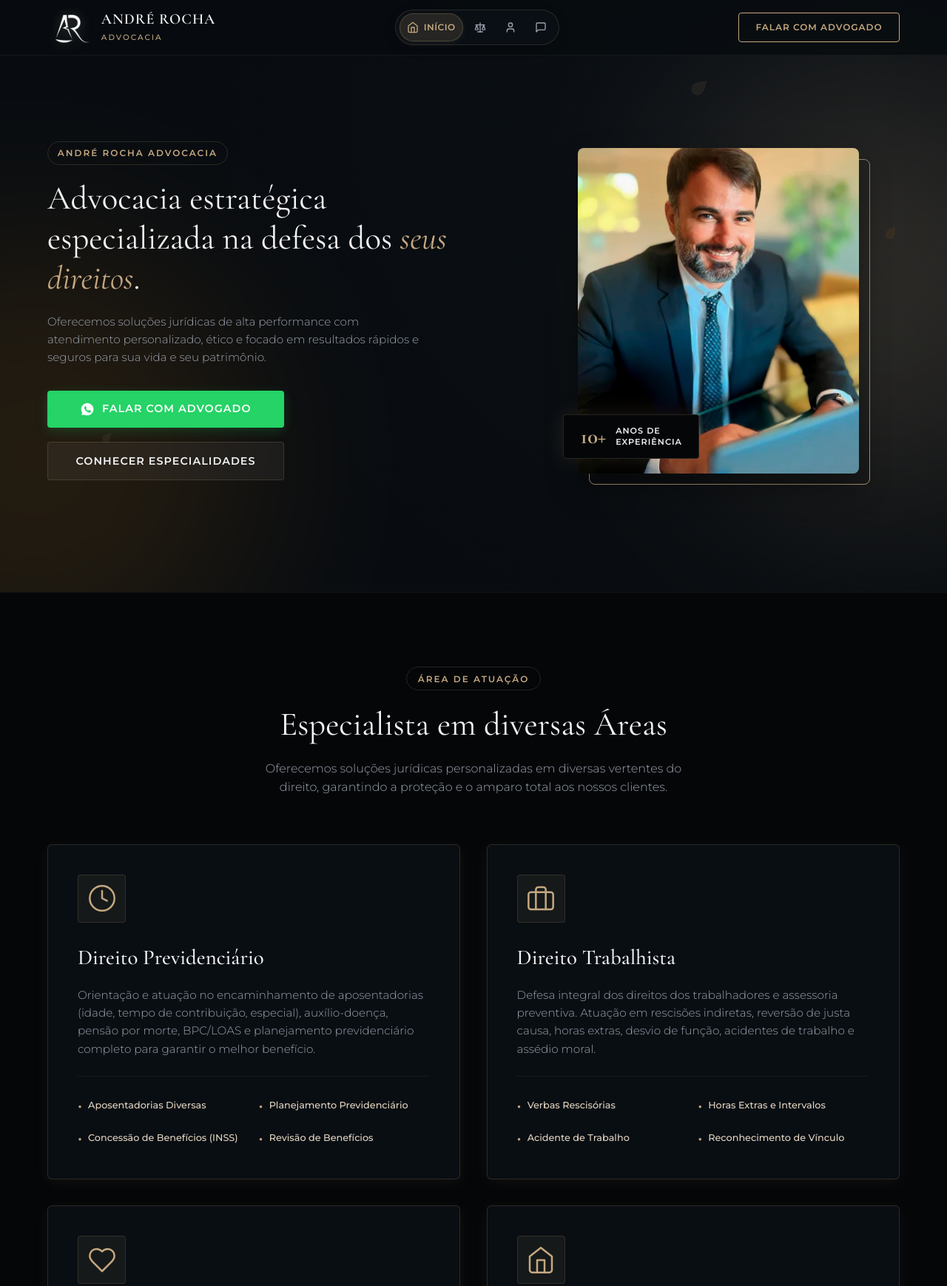
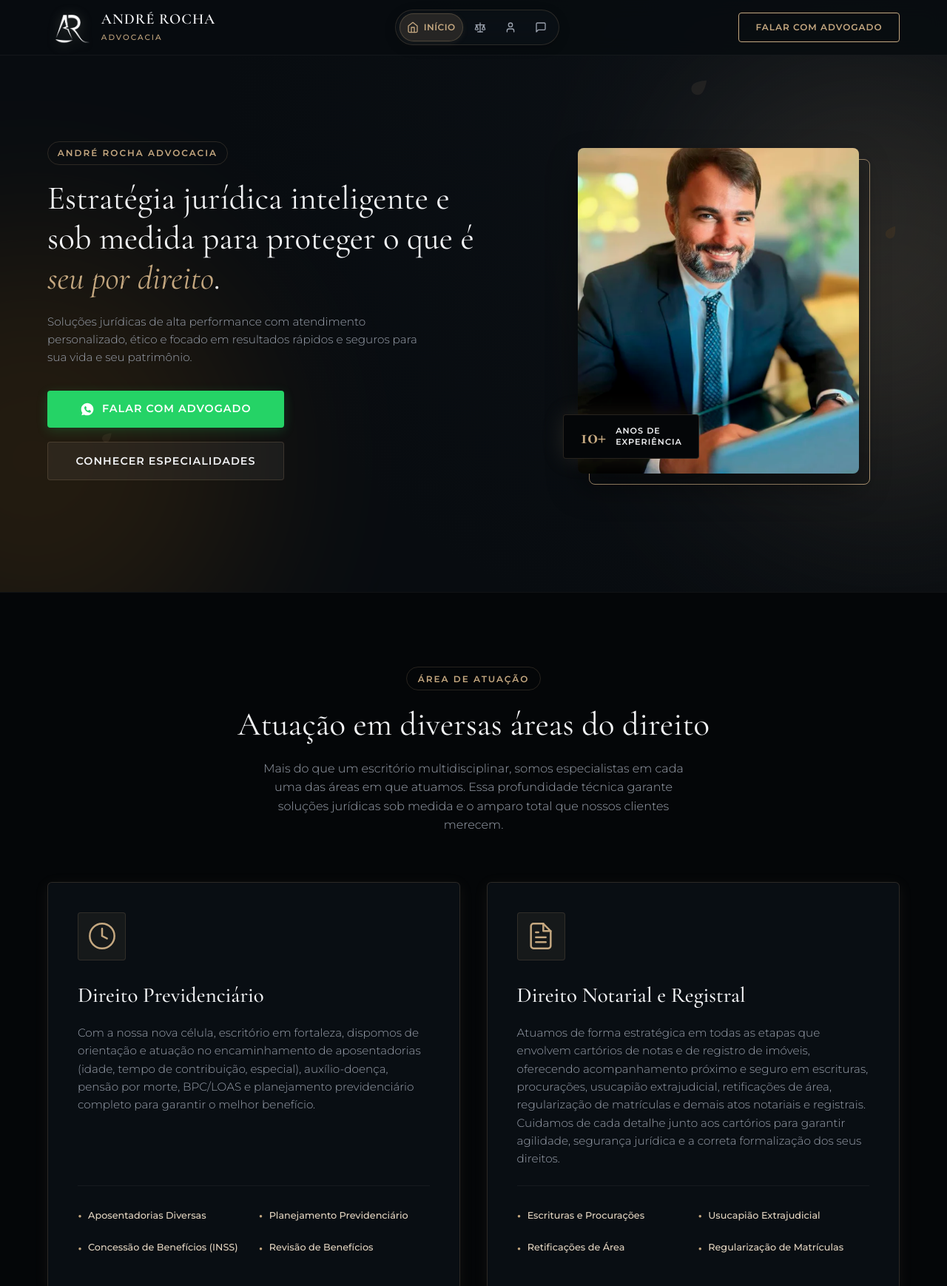
Before and after one commit to DaviiFontenele/siteandrerochaadvocacia, a website built with Vite: page code/frontend/index.html in a window 1280 px wide. Shown: the top 1738 px of the page at 74% size. Built offline with nearby package versions, Linux system fonts and the light colour scheme.

Commit message:
feat: create responsive landing page with navigation, hero section, and service areas

```diff
--- a/code/frontend/index.html
+++ b/code/frontend/index.html
@@ -3,7 +3,7 @@
 <head>
   <meta charset="UTF-8">
   <meta name="viewport" content="width=device-width, initial-scale=1.0">
-  <meta name="description" content="André Rocha Advocacia - Especialista em Direito Previdenciário, Trabalhista, Conjugal e Imobiliário. Defesa estratégica de seus direitos com ética e excelência.">
+  <meta name="description" content="André Rocha Advocacia - Especialista em Direito Previdenciário, Notarial, Registral, Conjugal e Imobiliário. Defesa estratégica de seus direitos com ética e excelência.">
   <title>André Rocha Advocacia | Advocacia Estratégica</title>
 
   <!-- Favicon -->
@@ -115,10 +115,10 @@
       <div class="hero-content">
         <span class="hero-tag animate-on-load">André Rocha Advocacia</span>
         <h1 class="hero-title animate-on-load">
-          Advocacia estratégica especializada na defesa dos <span>seus direitos</span>.
+          Estratégia jurídica inteligente e sob medida para proteger o que é <span>seu por direito</span>.
         </h1>
         <p class="hero-subtitle animate-on-load">
-          Oferecemos soluções jurídicas de alta performance com atendimento personalizado, ético e focado em resultados rápidos e seguros para sua vida e seu patrimônio.
+          Soluções jurídicas de alta performance com atendimento personalizado, ético e focado em resultados rápidos e seguros para sua vida e seu patrimônio.
         </p>
         <div class="hero-actions animate-on-load">
           <a href="https://wa.me/5585999577773?text=Ol%C3%A1%20Dr%20Andre%2C%20vim%20pelo%20site%20e%20gostaria%20que%20atuasse%20na%20minha%20defesa." target="_blank" rel="noopener noreferrer" class="btn btn-primary btn-whatsapp" id="cta-hero">
@@ -148,9 +148,9 @@
     <div class="container">
       <div class="section-header">
         <span class="section-tag scroll-reveal">Área de Atuação</span>
-        <h2 class="section-title scroll-reveal">Especialista em diversas Áreas</h2>
+        <h2 class="section-title scroll-reveal">Atuação em diversas áreas do direito</h2>
         <p class="section-subtitle scroll-reveal">
-          Oferecemos soluções jurídicas personalizadas em diversas vertentes do direito, garantindo a proteção e o amparo total aos nossos clientes.
+          Mais do que um escritório multidisciplinar, somos especialistas em cada uma das áreas em que atuamos. Essa profundidade técnica garante soluções jurídicas sob medida e o amparo total que nossos clientes merecem.
         </p>
       </div>
 
@@ -165,7 +165,7 @@
           </div>
           <h3 class="area-card-title">Direito Previdenciário</h3>
           <p class="area-card-description">
-            Orientação e atuação no encaminhamento de aposentadorias (idade, tempo de contribuição, especial), auxílio-doença, pensão por morte, BPC/LOAS e planejamento previdenciário completo para garantir o melhor benefício.
+            Com a nossa nova célula, escritório em fortaleza, dispomos de orientação e atuação no encaminhamento de aposentadorias (idade, tempo de contribuição, especial), auxílio-doença, pensão por morte, BPC/LOAS e planejamento previdenciário completo para garantir o melhor benefício.
           </p>
           <ul class="area-features">
             <li>Aposentadorias Diversas</li>
@@ -175,23 +175,26 @@
           </ul>
         </div>
 
-        <!-- Area 2: Trabalhista -->
+        <!-- Area 2: Notarial e Registral -->
         <div class="area-card scroll-reveal">
           <div class="area-icon">
             <svg width="40" height="40" viewBox="0 0 24 24" fill="none" stroke="currentColor" stroke-width="1.5" stroke-linecap="round" stroke-linejoin="round">
-              <rect x="2" y="7" width="20" height="14" rx="2" ry="2"/>
-              <path d="M16 21V5a2 2 0 0 0-2-2h-4a2 2 0 0 0-2 2v16"/>
+              <path d="M14 2H6a2 2 0 0 0-2 2v16a2 2 0 0 0 2 2h12a2 2 0 0 0 2-2V8z"/>
+              <polyline points="14 2 14 8 20 8"/>
+              <line x1="16" y1="13" x2="8" y2="13"/>
+              <line x1="16" y1="17" x2="8" y2="17"/>
+              <polyline points="10 9 9 9 8 9"/>
             </svg>
           </div>
-          <h3 class="area-card-title">Direito Trabalhista</h3>
+          <h3 class="area-card-title">Direito Notarial e Registral</h3>
           <p class="area-card-description">
-            Defesa integral dos direitos dos trabalhadores e assessoria preventiva. Atuação em rescisões indiretas, reversão de justa causa, horas extras, desvio de função, acidentes de trabalho e assédio moral.
+            Atuamos de forma estratégica em todas as etapas que envolvem cartórios de notas e de registro de imóveis, oferecendo acompanhamento próximo e seguro em escrituras, procurações, usucapião extrajudicial, retificações de área, regularização de matrículas e demais atos notariais e registrais. Cuidamos de cada detalhe junto aos cartórios para garantir agilidade, segurança jurídica e a correta formalização dos seus direitos.
           </p>
           <ul class="area-features">
-            <li>Verbas Rescisórias</li>
-            <li>Horas Extras e Intervalos</li>
-            <li>Acidente de Trabalho</li>
-            <li>Reconhecimento de Vínculo</li>
+            <li>Escrituras e Procurações</li>
+            <li>Usucapião Extrajudicial</li>
+            <li>Retificações de Área</li>
+            <li>Regularização de Matrículas</li>
           </ul>
         </div>
 
@@ -252,18 +255,21 @@
       <div class="sobre-image-wrapper scroll-reveal">
         <div class="sobre-image-bg-architecture"></div>
         <div class="sobre-image-card">
-          <img src="/img/advogado.png" alt="Dr. André Rocha em seu escritório" class="sobre-image-file">
+          <img src="/img/escritorio.jpg" alt="Escritório André Rocha Advocacia" class="sobre-image-file">
         </div>
       </div>
 
       <div class="sobre-content">
         <span class="section-tag scroll-reveal">Sobre</span>
-        <h2 class="section-title scroll-reveal">Quem é André Rocha</h2>
+        <h2 class="section-title scroll-reveal">Quem é a André Rocha Advocacia</h2>
         <p class="sobre-text scroll-reveal">
-          Dr. André Rocha é advogado de alta performance com ampla experiência na assessoria consultiva e contenciosa. Fundou seu escritório sob os pilares da <strong>transparência, ética inabalável e dedicação integral</strong> às necessidades de seus representados.
+          A André Rocha Advocacia é um escritório de alta performance, com ampla experiência na assessoria consultiva e contenciosa. Dirigido pelo advogado André Rocha, o escritório foi fundado sob os pilares da transparência, da ética inabalável e da dedicação integral às necessidades de seus representados.
         </p>
         <p class="sobre-text scroll-reveal">
-          Entendendo que cada caso exige um olhar técnico minucioso e humanizado, o Dr. André desenvolve estratégias jurídicas personalizadas de acordo com as peculiaridades de cada cliente, garantindo que a justiça seja alcançada de forma ágil e eficiente.
+          Contamos com uma equipe de diversos advogados especializados, atuando em escritórios próprios nas cidades de Eusébio e Fortaleza, o que nos permite oferecer atendimento próximo e qualificado em diferentes regiões.
+        </p>
+        <p class="sobre-text scroll-reveal">
+          Entendendo que cada caso exige um olhar técnico minucioso e humanizado, desenvolvemos estratégias jurídicas personalizadas de acordo com as peculiaridades de cada cliente, garantindo que a justiça seja alcançada de forma ágil e eficiente.
         </p>
 
         <!-- Stats Grid -->
@@ -347,7 +353,7 @@
               <select id="form-assunto" name="assunto" class="form-control form-select" required>
                 <option value="" disabled selected>Selecione a área jurídica</option>
                 <option value="previdenciario">Direito Previdenciário (Aposentadoria/Benefícios)</option>
-                <option value="trabalhista">Direito Trabalhista (Rescisão/Horas Extras/Direitos)</option>
+                <option value="notarial">Direito Notarial e Registral (Escrituras/Registros)</option>
                 <option value="conjugal">Direito Conjugal e Família (Divórcio/Guarda/Pensão)</option>
                 <option value="imobiliario">Direito Imobiliário (Regularização/Contratos/Usucapião)</option>
                 <option value="outro">Outro Assunto</option>
@@ -406,7 +412,7 @@
             <svg viewBox="0 0 24 24" width="16" height="16" fill="none" stroke="currentColor" stroke-width="2" stroke-linecap="round" stroke-linejoin="round">
               <path d="M22 16.92v3a2 2 0 0 1-2.18 2 19.79 19.79 0 0 1-8.63-3.07 19.5 19.5 0 0 1-6-6 19.79 19.79 0 0 1-3.07-8.67A2 2 0 0 1 4.11 2h3a2 2 0 0 1 2 1.72 12.84 12.84 0 0 0 .7 2.81 2 2 0 0 1-.45 2.11L8.09 9.91a16 16 0 0 0 6 6l1.27-1.27a2 2 0 0 1 2.11-.45 12.84 12.84 0 0 0 2.81.7A2 2 0 0 1 22 16.92z"/>
             </svg>
-            <a href="tel:+5585999577773">(85) 99957-7773</a>
+            <a href="tel:+558592985635">(85) 9298-5635</a>
           </li>
           <li>
             <svg viewBox="0 0 24 24" width="16" height="16" fill="none" stroke="currentColor" stroke-width="2" stroke-linecap="round" stroke-linejoin="round">
@@ -414,6 +420,13 @@
               <circle cx="12" cy="10" r="3"/>
             </svg>
             <span>Shopping Tirol<br>Rua Blumenau, 360 - Centro - 1º Andar, Sala 16</span>
+          </li>
+          <li>
+            <svg viewBox="0 0 24 24" width="16" height="16" fill="none" stroke="currentColor" stroke-width="2" stroke-linecap="round" stroke-linejoin="round">
+              <path d="M21 10c0 7-9 13-9 13s-9-6-9-13a9 9 0 0 1 18 0z"/>
+              <circle cx="12" cy="10" r="3"/>
+            </svg>
+            <span>Rua XXVII, 340<br>Quintino Cunha, Fortaleza - CE</span>
           </li>
         </ul>
       </div>
```
Also changed, not shown: index.html (+34 -21 lines), img/escritorio.jpg (added).
